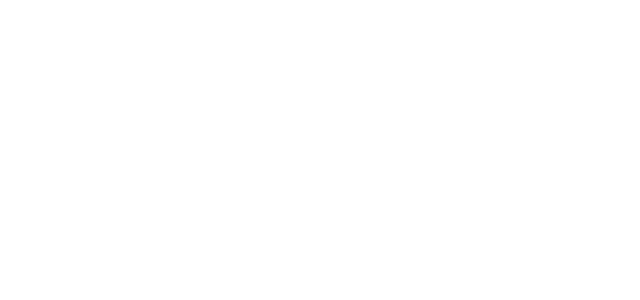
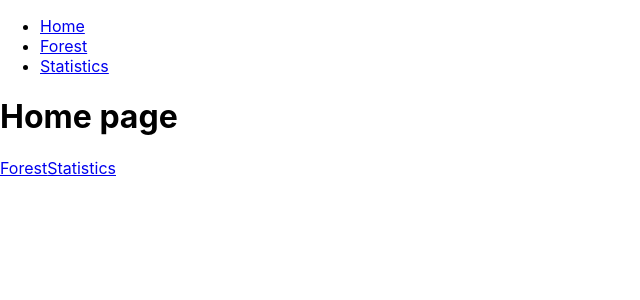
Before and after one commit to lowee1/Carbon-Footprint-PWA, a React (Create React App) app in the folder carbon-footprint-pwa/: page / in a window 1280 px wide. Shown: the top 300 px of the page, without its empty margins (0-640 px from the left). Built offline with nearby package versions, Linux system fonts and the light colour scheme.

Commit message:
bare minimum routes

```diff
--- a/carbon-footprint-pwa/src/App.js
+++ b/carbon-footprint-pwa/src/App.js
@@ -1,17 +1,58 @@
-import logo from "./logo.svg";
-import "./App.css";
-import { BrowserRouter, Switch, Route } from "react-router-dom";
+import { BrowserRouter, Routes, Route, Link } from "react-router-dom";
 
 function App() {
   return (
     <BrowserRouter>
-      <Switch>
-        <Route path="/"></Route>
-        <Route path="/Forest"></Route>
-        <Route path="/Statistics"></Route>
-      </Switch>
+      <nav>
+        <ul>
+          <li>
+            <Link to="/">Home</Link>
+          </li>
+          <li>
+            <Link to="/Forest">Forest</Link>
+          </li>
+          <li>
+            <Link to="/Statistics">Statistics</Link>
+          </li>
+        </ul>
+      </nav>
+      <Routes>
+        <Route path="/" element={<HomePage />} />
+        <Route path="/Forest" element={<ForestPage />} />
+        <Route path="/Statistics" element={<StatisticsPage />} />
+      </Routes>
     </BrowserRouter>
   );
 }
 
+function HomePage() {
+  return (
+    <>
+      <h1>Home page</h1>
+      <Link to="/Forest">Forest</Link>
+      <Link to="/Statistics">Statistics</Link>
+    </>
+  );
+}
+
+function ForestPage() {
+  return (
+    <>
+      <h1>Forest</h1>
+      <Link to="/">Home page</Link>
+      <Link to="/Statistics">Statistics</Link>
+    </>
+  );
+}
+
+function StatisticsPage() {
+  return (
+    <>
+      <h1>Statistics</h1>
+      <Link to="/">Home page</Link>
+      <Link to="/Forest">Forest</Link>
+    </>
+  );
+}
+
 export default App;
```
